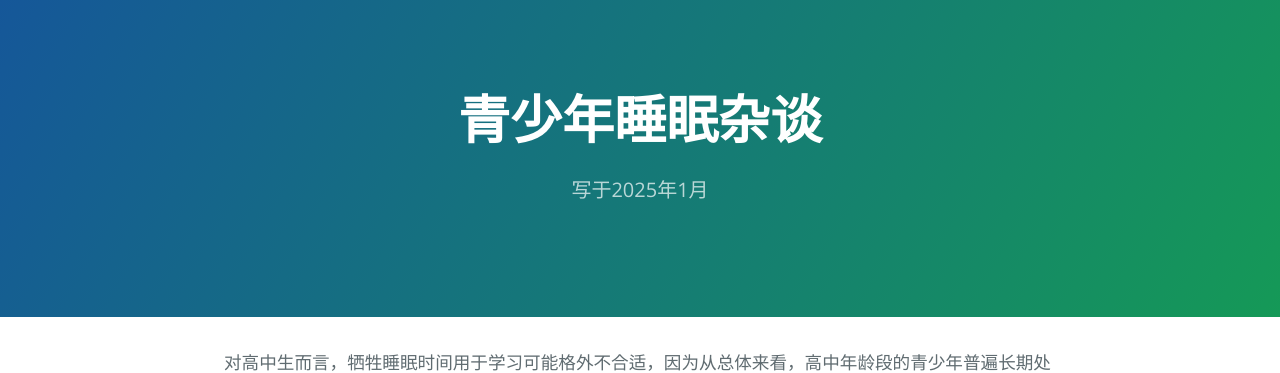
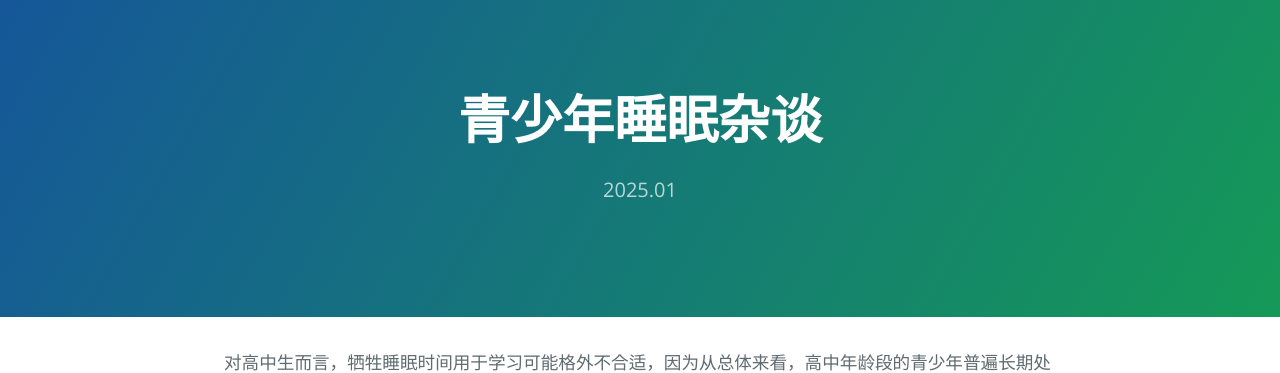
Before and after one commit to Seroliya/Seroliya.github.io, a Jekyll site: the page built from sleeptalk.md, in a window 1280 px wide. Shown: the top 373 px of the page. Built offline with Jekyll 4.4.1, drawn with Linux system fonts in a browser that asks for light colours.

Commit message:
Update sleeptalk.md

```diff
--- a/sleeptalk.md
+++ b/sleeptalk.md
@@ -1,7 +1,7 @@
 ---
 layout: default
 title: 青少年睡眠杂谈
-description: 写于2025年1月
+description: 2025.01
 ---
 对高中生而言，牺牲睡眠时间用于学习可能格外不合适，因为从总体来看，高中年龄段的青少年普遍长期处于睡眠不足的状态（Carskadon, 1990）。尽管最佳睡眠时长因人而略有差异，但大多数青少年每晚需要刚好 9 小时多一点的睡眠时间（Wolfson & Carskadon, 1998）。
 
```
